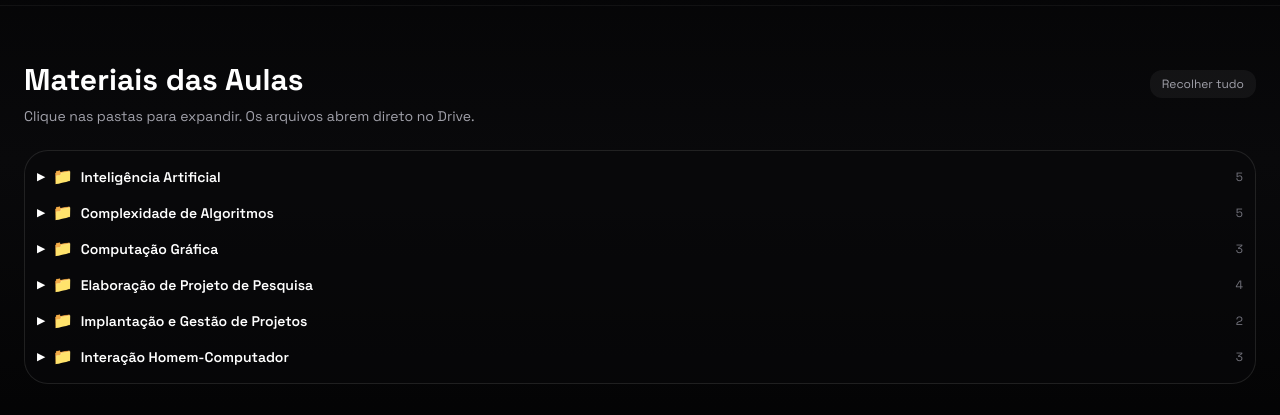
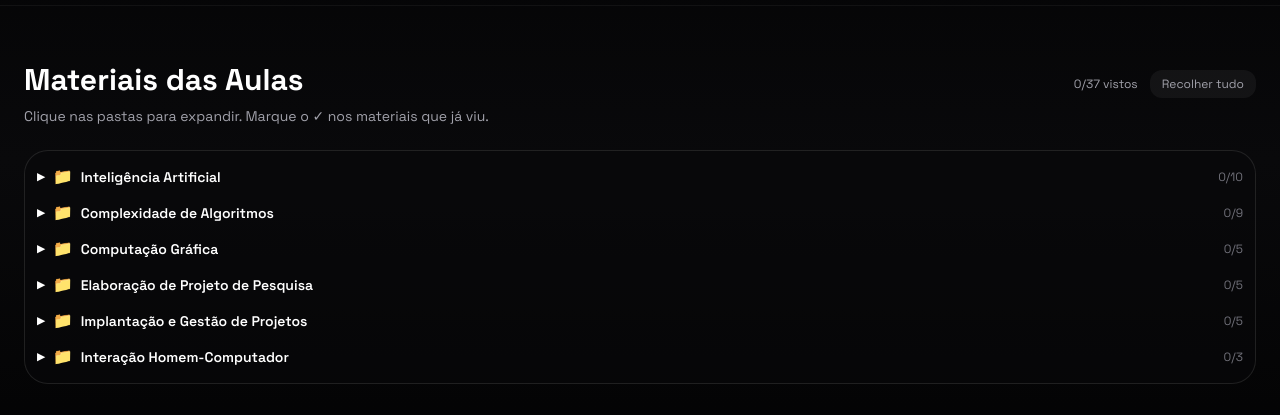
Before and after one commit to Felipe-Alcantara/Felipe-Sala-Board, a React (Vite) app: page / in a window 1280 px wide. Both pictures are taken after a click on the button "Materiais". Shown: the part 286-701 px from the top of the page. Built offline with nearby package versions, Linux system fonts and the light colour scheme.

Commit message:
Adiciona funcionalidade de marcar materiais como vistos e salva no localStorage; atualiza a exibição de contagem de vistos no MaterialTree

```diff
--- a/src/components/MaterialTree.tsx
+++ b/src/components/MaterialTree.tsx
@@ -1,13 +1,36 @@
-import { useState, useEffect } from 'react';
+import { useState, useEffect, useCallback } from 'react';
 import { MaterialNode } from '../data/mockData';
+
+// ─── helpers ───
+function collectFileIds(node: MaterialNode): string[] {
+  if (node.type === 'file') return [node.id];
+  return (node.children ?? []).flatMap(collectFileIds);
+}
+
+// ─── localStorage key ───
+const STORAGE_KEY = 'viewedMaterials';
+
+function loadViewed(): Set<string> {
+  try {
+    const raw = localStorage.getItem(STORAGE_KEY);
+    if (raw) return new Set(JSON.parse(raw));
+  } catch { /* ignore */ }
+  return new Set();
+}
+
+function saveViewed(ids: Set<string>) {
+  localStorage.setItem(STORAGE_KEY, JSON.stringify([...ids]));
+}
 
 interface TreeNodeProps {
   node: MaterialNode;
   depth: number;
   collapseSignal: number;
+  viewedIds: Set<string>;
+  onToggleViewed: (id: string) => void;
 }
 
-function TreeNode({ node, depth, collapseSignal }: TreeNodeProps) {
+function TreeNode({ node, depth, collapseSignal, viewedIds, onToggleViewed }: TreeNodeProps) {
   const [open, setOpen] = useState(false);
 
   useEffect(() => {
@@ -15,21 +38,44 @@ function TreeNode({ node, depth, collapseSignal }: TreeNodeProps) {
   }, [collapseSignal]);
 
   if (node.type === 'file') {
+    const viewed = viewedIds.has(node.id);
+
     return (
+      <div
+        className="flex items-center gap-2 rounded-xl px-3 py-2 text-sm text-zinc-300 hover:bg-white/5 transition-colors group"
+        style={{ paddingLeft: `${depth * 20 + 12}px` }}
+      >
+        <button
+          onClick={() => onToggleViewed(node.id)}
+          className={`flex-shrink-0 w-4 h-4 rounded border transition-colors ${
+            viewed
+              ? 'bg-green-500 border-green-400 text-white'
+              : 'border-zinc-600 hover:border-zinc-400'
+          } flex items-center justify-center text-[10px] leading-none`}
+          title={viewed ? 'Marcar como não visto' : 'Marcar como visto'}
+        >
+          {viewed && '✓'}
+        </button>
         <a
           href={node.url}
           target="_blank"
           rel="noreferrer"
-        className="flex items-center gap-2 rounded-xl px-3 py-2 text-sm text-zinc-300 hover:bg-white/5 hover:text-white transition-colors"
-        style={{ paddingLeft: `${depth * 20 + 12}px` }}
+          className={`flex items-center gap-2 min-w-0 transition-colors ${
+            viewed ? 'text-zinc-500' : 'hover:text-white'
+          }`}
         >
           <span className="text-base leading-none">📄</span>
-        <span className="truncate">{node.label}</span>
+          <span className={`truncate ${viewed ? 'line-through' : ''}`}>{node.label}</span>
         </a>
+      </div>
     );
   }
 
   const hasChildren = node.children && node.children.length > 0;
+  const fileIds = collectFileIds(node);
+  const viewedCount = fileIds.filter((id) => viewedIds.has(id)).length;
+  const totalCount = fileIds.length;
+  const allViewed = totalCount > 0 && viewedCount === totalCount;
 
   return (
     <div>
@@ -42,10 +88,10 @@ function TreeNode({ node, depth, collapseSignal }: TreeNodeProps) {
           ▶
         </span>
         <span className="text-base leading-none">{open ? '📂' : '📁'}</span>
-        <span className="truncate">{node.label}</span>
-        {hasChildren && (
-          <span className="ml-auto text-xs text-zinc-500 font-normal">
-            {node.children!.length}
+        <span className={`truncate ${allViewed ? 'text-zinc-500' : ''}`}>{node.label}</span>
+        {totalCount > 0 && (
+          <span className={`ml-auto text-xs font-normal ${allViewed ? 'text-green-500' : 'text-zinc-500'}`}>
+            {viewedCount}/{totalCount}
           </span>
         )}
       </button>
@@ -54,7 +100,7 @@ function TreeNode({ node, depth, collapseSignal }: TreeNodeProps) {
         <div>
           {hasChildren ? (
             node.children!.map((child) => (
-              <TreeNode key={child.id} node={child} depth={depth + 1} collapseSignal={collapseSignal} />
+              <TreeNode key={child.id} node={child} depth={depth + 1} collapseSignal={collapseSignal} viewedIds={viewedIds} onToggleViewed={onToggleViewed} />
             ))
           ) : (
             <p
@@ -76,6 +122,21 @@ interface Props {
 
 export default function MaterialTree({ nodes }: Props) {
   const [collapseSignal, setCollapseSignal] = useState(0);
+  const [viewedIds, setViewedIds] = useState<Set<string>>(() => loadViewed());
+
+  const handleToggleViewed = useCallback((id: string) => {
+    setViewedIds((prev) => {
+      const next = new Set(prev);
+      if (next.has(id)) next.delete(id);
+      else next.add(id);
+      saveViewed(next);
+      return next;
+    });
+  }, []);
+
+  const allFileIds = nodes.flatMap(collectFileIds);
+  const totalViewed = allFileIds.filter((id) => viewedIds.has(id)).length;
+  const totalFiles = allFileIds.length;
 
   return (
     <section className="py-14 px-6">
@@ -84,6 +145,10 @@ export default function MaterialTree({ nodes }: Props) {
           <h2 className="text-2xl md:text-3xl font-bold text-white">
             Materiais das Aulas
           </h2>
+          <div className="flex items-center gap-3">
+            <span className="text-xs text-zinc-400">
+              {totalViewed}/{totalFiles} vistos
+            </span>
             <button
               onClick={() => setCollapseSignal((s) => s + 1)}
               className="text-xs text-zinc-400 hover:text-white transition-colors bg-white/5 hover:bg-white/10 px-3 py-1.5 rounded-xl"
@@ -91,13 +156,14 @@ export default function MaterialTree({ nodes }: Props) {
               Recolher tudo
             </button>
           </div>
+        </div>
         <p className="text-sm text-zinc-400 mb-6">
-          Clique nas pastas para expandir. Os arquivos abrem direto no Drive.
+          Clique nas pastas para expandir. Marque o ✓ nos materiais que já viu.
         </p>
         <div className="rounded-3xl border border-white/10 bg-zinc-950/50 py-2">
           {nodes.length > 0 ? (
             nodes.map((node) => (
-              <TreeNode key={node.id} node={node} depth={0} collapseSignal={collapseSignal} />
+              <TreeNode key={node.id} node={node} depth={0} collapseSignal={collapseSignal} viewedIds={viewedIds} onToggleViewed={handleToggleViewed} />
             ))
           ) : (
             <p className="text-center text-zinc-500 py-8">
```
Lines whose indentation alone changed are shown as unchanged.
